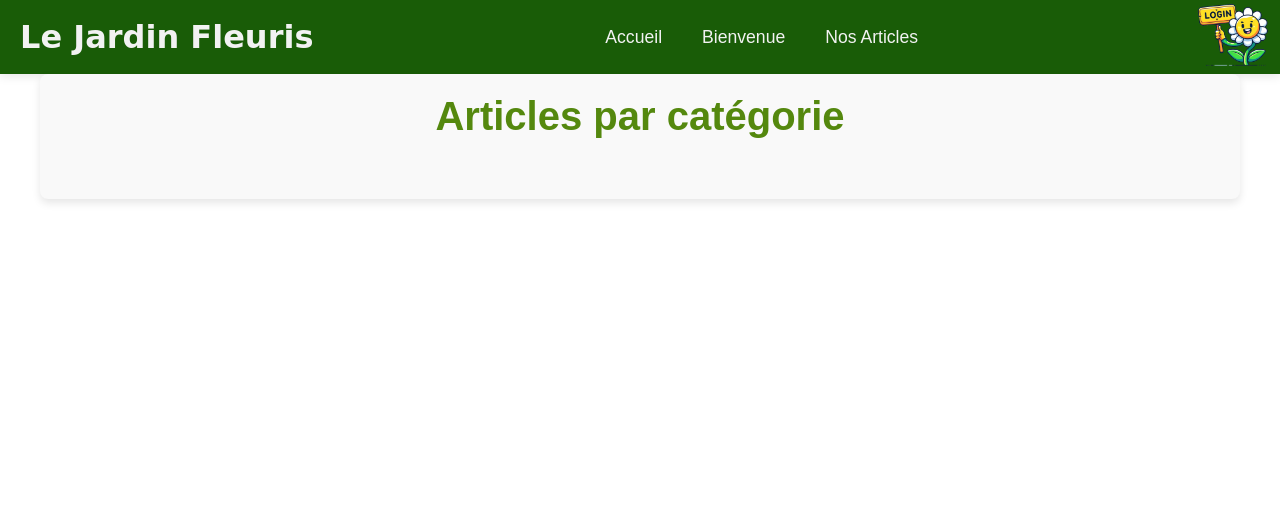
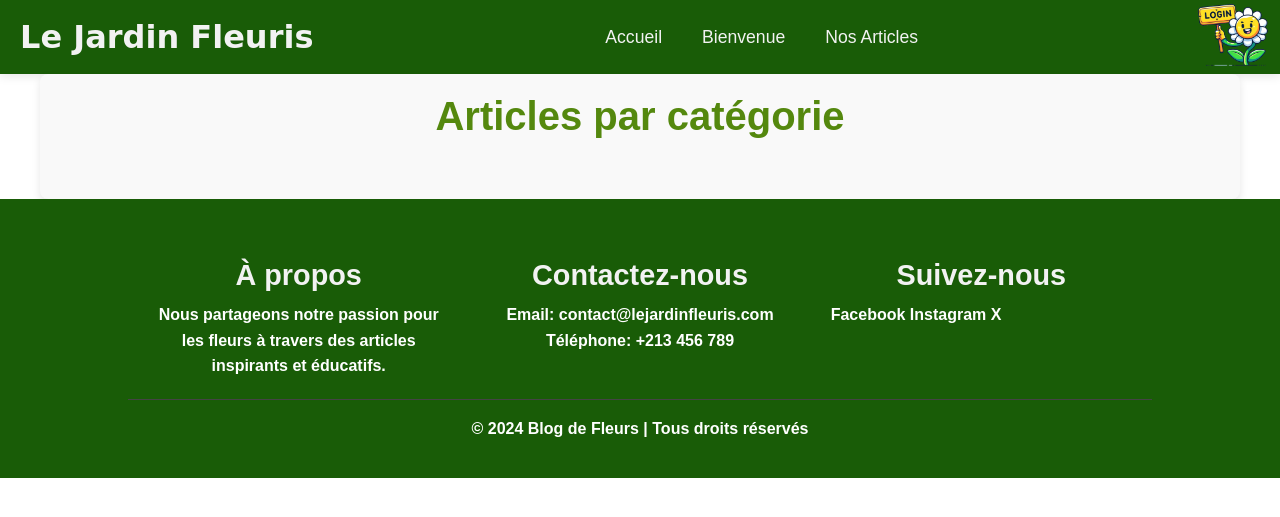
Before and after one commit to Yamin-13/le-jardin-fleuris, a PHP site: page /ctrl/article/categorieArticle.php in a window 1280 px wide. Shown: the top 517 px of the page. Run offline with PHP 8.4, Linux system fonts and the light colour scheme; data that the repository does not hold is empty.

Commit message:
[update] ajout de footer dans chaque page

```diff
--- a/asset/footer.css
+++ b/asset/footer.css
@@ -1,6 +1,6 @@
 footer {
     padding: 16px;
-    background-color: #54880e;
+    background-color: var(--header-color);
     font-weight: bold;
     width: 100%;
 
@@ -28,3 +28,44 @@ footer {
 #listMessage {
     color: rgb(85, 8, 8);
 }
+
+/* Styles pour le footer */
+footer {
+    color: white;
+    padding: 40px 10%;
+}
+
+.footer-content {
+    display: flex;
+    justify-content: space-between;
+    margin-bottom: 20px;
+}
+
+.footer-section {
+    flex: 1;
+    padding: 0 20px;
+}
+
+.footer-section h2 {
+    font-size: 1.8em;
+    margin-bottom: 10px;
+}
+
+.footer-section p,
+.footer-section a {
+    font-size: 1em;
+    color: white;
+    line-height: 1.6;
+    text-decoration: none;
+    text-align: center;
+}
+
+.footer-section a:hover {
+    color: white;
+}
+
+.footer-bottom {
+    text-align: center;
+    border-top: 1px solid #444;
+    padding-top: 20px;
+}
--- a/ctrl/article/categorieArticle.php
+++ b/ctrl/article/categorieArticle.php
@@ -7,4 +7,6 @@ session_start();
 $dbConnection = getConnection($dbConfig);
 $articlesByCategory = getArticlesByCategory($dbConnection);
 
+include $_SERVER['DOCUMENT_ROOT'] . '/view/partial/header.php';
 require $_SERVER['DOCUMENT_ROOT'] . '/view/article/categorieArticle.php';
+include $_SERVER['DOCUMENT_ROOT'] . '/view/partial/footer.php';
--- a/ctrl/article/details.php
+++ b/ctrl/article/details.php
@@ -20,7 +20,9 @@ if ($articleId) {
 
     if ($article) {
         // Inclure la vue des détails de l'article
+        include $_SERVER['DOCUMENT_ROOT'] . '/view/partial/header.php';
         require $_SERVER['DOCUMENT_ROOT'] . '/view/article/detail.php';
+        include $_SERVER['DOCUMENT_ROOT'] . '/view/partial/footer.php';
     } else {
         echo "Article pas trouvé.";
     }
--- a/ctrl/article/display.php
+++ b/ctrl/article/display.php
@@ -15,4 +15,6 @@ $titrePage = "Le Jardin Fleuris";
 
 
 // rend la vue
+include $_SERVER['DOCUMENT_ROOT'] . '/view/partial/header.php';
 include $_SERVER['DOCUMENT_ROOT'] . '/view/article/display.php';
+include $_SERVER['DOCUMENT_ROOT'] . '/view/partial/footer.php';
--- a/ctrl/article/list.php
+++ b/ctrl/article/list.php
@@ -23,8 +23,9 @@ $listArticle = $statement->fetchAll(PDO::FETCH_ASSOC);
 $idRole = $_SESSION['user']['idRole'];
 if ($idRole == 10){
     // Rends la vue
+include $_SERVER['DOCUMENT_ROOT'] . '/view/partial/header.php';
 include $_SERVER['DOCUMENT_ROOT'] . '/view/Article/list.php';
-
+include $_SERVER['DOCUMENT_ROOT'] . '/view/partial/footer.php';
 } else {
     // rend la vue
     header('Location: /ctrl/login/display.php');
--- a/ctrl/login/login.php
+++ b/ctrl/login/login.php
@@ -27,7 +27,7 @@ if ($userData !== null) {  // !== c'est l'opérateur strict pour vérifié si us
     // ...Alors ca crée une session pour l'utilisateur et le redirige vers la page welcome
 
     $_SESSION['user'] = $userData;  // <=======CEST ICI QUE LE STOCKAGE DE LUTILISATEUR SE FAIT DANS SESSION
-    header('Location: /ctrl/login/welcome.php'); // redirecion
+    header('Location: /ctrl/article/display.php'); // redirecion
     exit();
 } else {
     //message d'erreur qui s'affiche et ...
--- a/view/article/add.php
+++ b/view/article/add.php
@@ -1,11 +1,13 @@
 <!DOCTYPE html>
 <html lang="en">
+
 <head>
     <meta charset="UTF-8">
     <meta name="viewport" content="width=device-width, initial-scale=1.0">
     <link rel="stylesheet" href="/asset/style.css">
     <title><?= htmlspecialchars($titrePage) ?></title>
 </head>
+
 <body>
     <?php include $_SERVER['DOCUMENT_ROOT'] . '/view/partial/header.php'; ?>
     <main class="add-article-container">
@@ -37,5 +39,7 @@
             </div>
         </form>
     </main>
+    <?php include $_SERVER['DOCUMENT_ROOT'] . '/view/partial/footer.php'; ?>
 </body>
+
 </html>
--- a/view/article/categorieArticle.php
+++ b/view/article/categorieArticle.php
@@ -6,7 +6,6 @@
     <title>Articles par catégorie</title>
 </head>
 <body>
-    <?php include $_SERVER['DOCUMENT_ROOT'] . '/view/partial/header.php'; ?>
     <main class="main-categories">
         <h1 class="page-title">Articles par catégorie</h1>
         <?php
--- a/view/article/detail.php
+++ b/view/article/detail.php
@@ -6,7 +6,6 @@
     <title><?= htmlspecialchars($titrePage) ?></title>
 </head>
 <body>
-    <?php include $_SERVER['DOCUMENT_ROOT'] . '/view/partial/header.php'; ?>
     <main class="article-details-container">
         <article class="article-details">
             <h1 class="article-title"><?= htmlspecialchars($article['name']) ?></h1>
--- a/view/article/edit-comment.php
+++ b/view/article/edit-comment.php
@@ -20,5 +20,7 @@
             </form>
         </div>
     </main>
+    include $_SERVER['DOCUMENT_ROOT'] . '/view/partial/footer.php';
+
 </body>
 </html>
--- a/view/article/list.php
+++ b/view/article/list.php
@@ -9,7 +9,6 @@
 </head>
 
 <body>
-    <?php include $_SERVER['DOCUMENT_ROOT'] . '/view/partial/header.php'; ?>
     <main>
         <div class="table-container">
             <table class="styled-table">
--- a/view/article/update.php
+++ b/view/article/update.php
@@ -53,6 +53,7 @@
             </form>
         </div>
     </main>
+    <?php include $_SERVER['DOCUMENT_ROOT'] . '/view/partial/footer.php';?>
 
 </body>
 
--- a/view/login/secret.php
+++ b/view/login/secret.php
@@ -17,5 +17,6 @@
             <li><a class="header-link" href="/ctrl/profile/adminUser.php">Liste des utilisateurs</a></li>
         </ul>
     </main>
+
 </body>
 </html>
--- a/view/partial/footer.php
+++ b/view/partial/footer.php
@@ -25,10 +25,29 @@
 
     <?php unset($_SESSION['msg']) ?>
 
-    <ul>
-        <li class="footerTitle">Fleur de Dahlia - 2024</li>
-    </ul>
-</footer>
+        <div class="footer-content">
+            <div class="footer-section about">
+                <h2>À propos</h2>
+                <p>Nous partageons notre passion pour les fleurs à travers des articles inspirants et éducatifs.</p>
+            </div>
+            <div class="footer-section contact">
+                <h2>Contactez-nous</h2>
+                <p>Email: contact@lejardinfleuris.com</p>
+                <p>Téléphone: +213 456 789</p>
+            </div>
+            <div class="footer-section social">
+                <h2>Suivez-nous</h2>
+                <a href="#">Facebook</a>
+                <a href="#">Instagram</a>
+                <a href="#">X</a>
+            </div>
+        </div>
+        <div class="footer-bottom">
+            <p>&copy; 2024 Blog de Fleurs | Tous droits réservés</p>
+        </div>
+    </footer>
+
+
 </body>
 
 </html>
--- a/view/profile/adminUser.php
+++ b/view/profile/adminUser.php
@@ -38,5 +38,7 @@
             </table>
         </div>
     </main>
+    <?php include $_SERVER['DOCUMENT_ROOT'] . '/view/partial/footer.php';?>
+
 </body>
 </html>
```
Also changed, not shown: ctrl/article/add.php (+10 -2 lines), view/article/display.php (+1 -24 lines).
